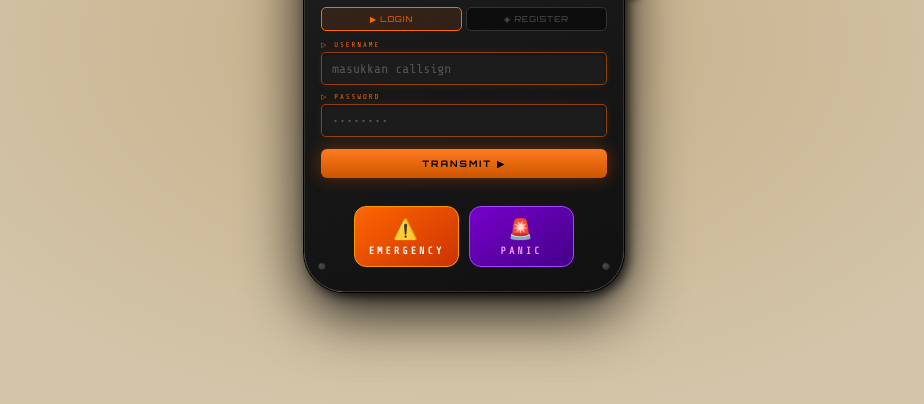
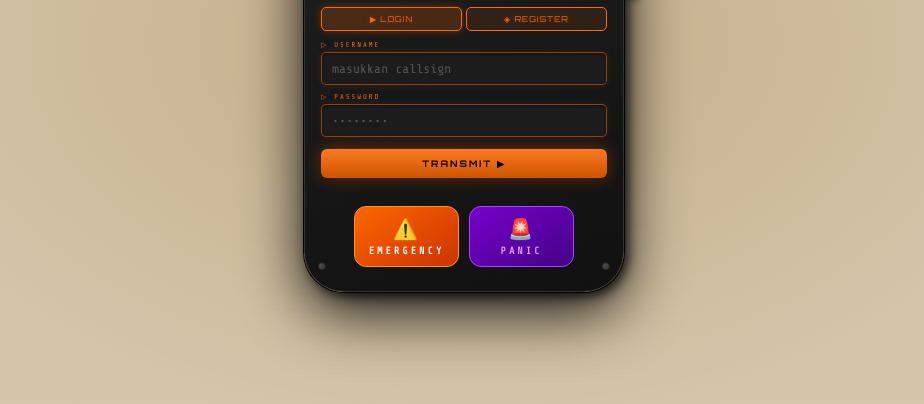
Before and after one commit to endlan/radiotalk, a website: page index.html in a window 1280 px wide. Shown: the part 358-762 px from the top of the page, without its empty margins (176-1100 px from the left). Drawn offline with nearby package versions, Linux system fonts and the light colour scheme; no server answers.

Commit message:
Update index.html

```diff
--- a/index.html
+++ b/index.html
@@ -65,8 +65,8 @@
     /* AUTH */
     .auth-screen{position:relative;z-index:1}
     .auth-tabs{display:flex;gap:4px;margin-bottom:10px}
-    .auth-tab{flex:1;background:#0d0d0d;border:1px solid #333;border-radius:5px;padding:6px;color:#555;font-family:'Orbitron',sans-serif;font-size:8px;letter-spacing:1px;cursor:pointer;text-align:center;transition:all 0.2s}
-    .auth-tab.active{background:rgba(255,106,0,0.1);border-color:var(--orange);color:var(--orange);text-shadow:0 0 6px var(--orange-glow)}
+    .auth-tab{flex:1;background:rgba(255,106,0,0.1);border:1px solid var(--orange);border-radius:5px;padding:6px;color:var(--orange);font-family:'Orbitron',sans-serif;font-size:8px;letter-spacing:1px;cursor:pointer;text-align:center;transition:all 0.2s;text-shadow:0 0 6px var(--orange-glow)}
+    .auth-tab.active{background:rgba(255,106,0,0.2);border-color:var(--orange);color:var(--orange);box-shadow:0 0 8px rgba(255,106,0,0.3)}
     .auth-form{display:none} .auth-form.active{display:block}
     .auth-field{margin-bottom:8px}
     .auth-field-label{font-size:7px;color:var(--orange);letter-spacing:2px;margin-bottom:3px}
```
